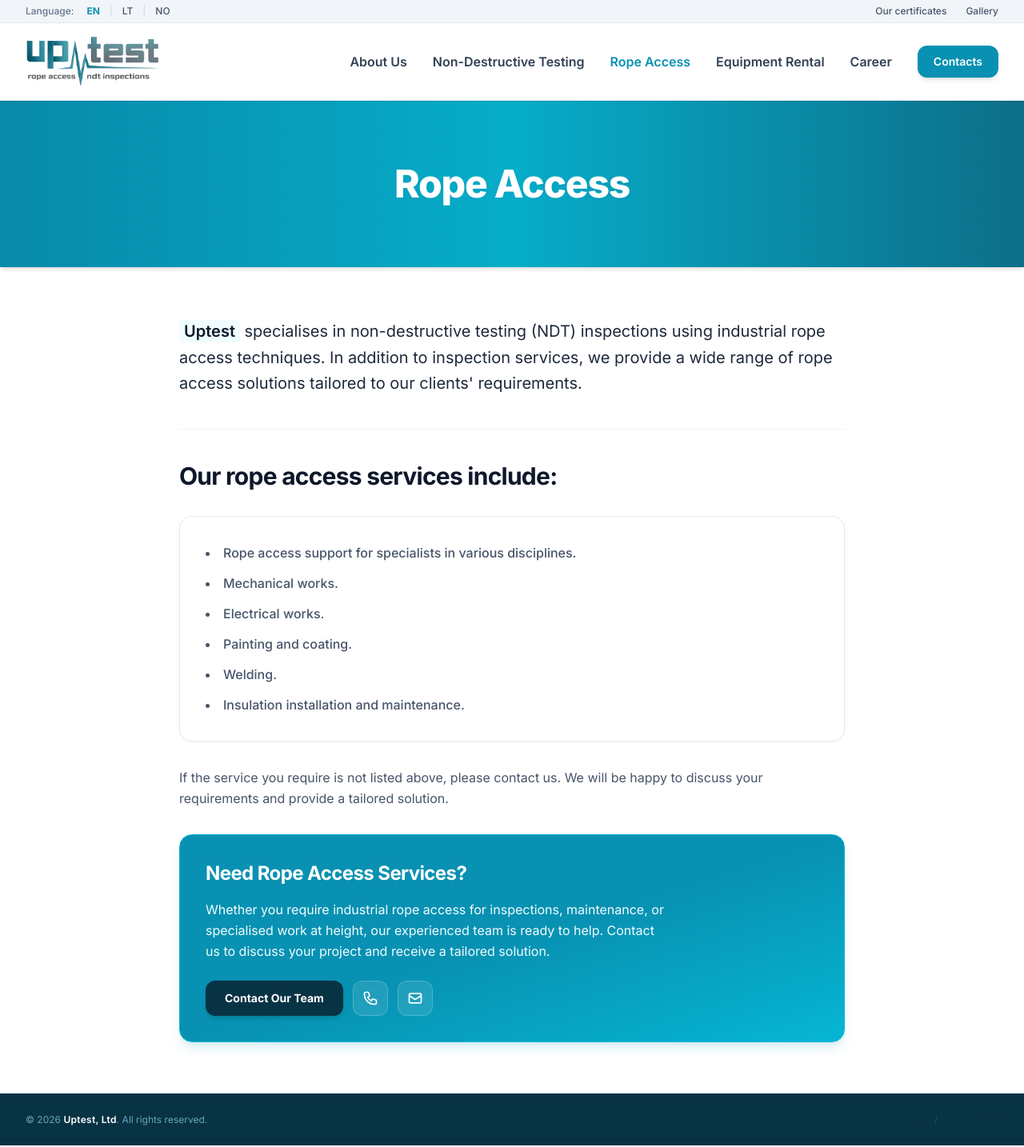
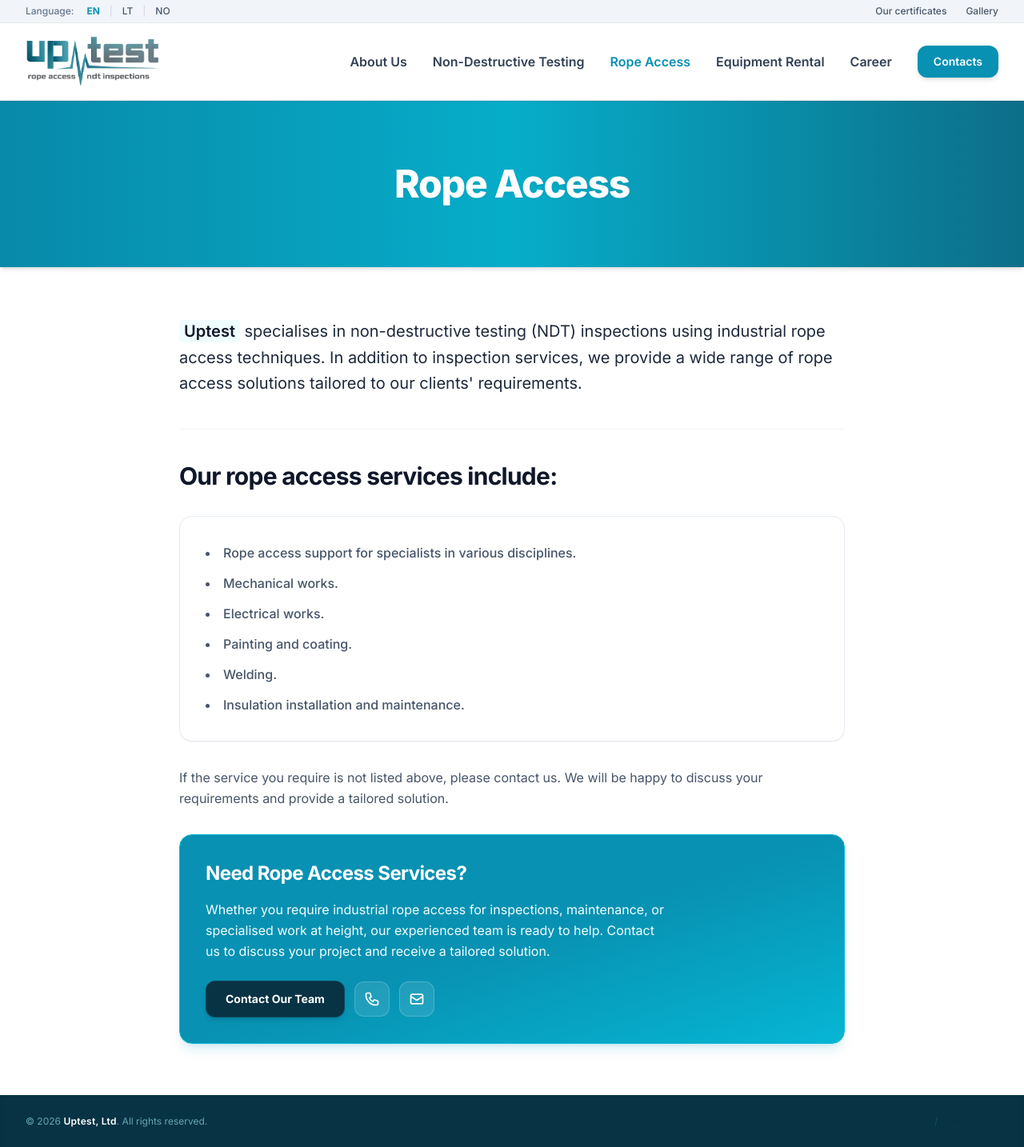
Before and after one commit to mruslys/uptest.no, a Jekyll site: the page built from rope-access/index.html, in a window 1280 px wide. Shown: the whole page at 80% size. Built offline with Jekyll 4.4.1, drawn with Linux system fonts in a browser that asks for light colours; nearby versions of some CDN libraries.

Commit message:
Update cta-box.html

```diff
--- a/_includes/cta-box.html
+++ b/_includes/cta-box.html
@@ -9,8 +9,8 @@
 {% assign n = site.data.data.nav %}
 
 <div class="pt-2 flex flex-wrap items-center gap-3">
-    <!-- Pagrindinis mygtukas su tavo paletės brand-950 atspalviu -->
-    <a href="{{ site.baseurl }}/{{ n.contacts.link[page.lang] }}" class="inline-flex items-center justify-center px-6 py-3 rounded-xl font-bold text-sm text-white bg-brand-950 hover:bg-brand-900 shadow-md hover:shadow-lg transition-all">
+    <!-- Pagrindinis mygtukas naudojant tavo brand paletę (brand-950 arba brand-900) -->
+    <a href="{{ site.baseurl }}/{{ n.contacts.link[page.lang] }}" class="inline-flex items-center justify-center px-6 py-3 rounded-xl font-bold text-sm text-white bg-brand-950 hover:bg-brand-900 shadow-md hover:shadow-lg transition-all border border-brand-800/50">
         {{ include.btn_text | default: n.contacts.title[page.lang] }}
     </a>
 
```
